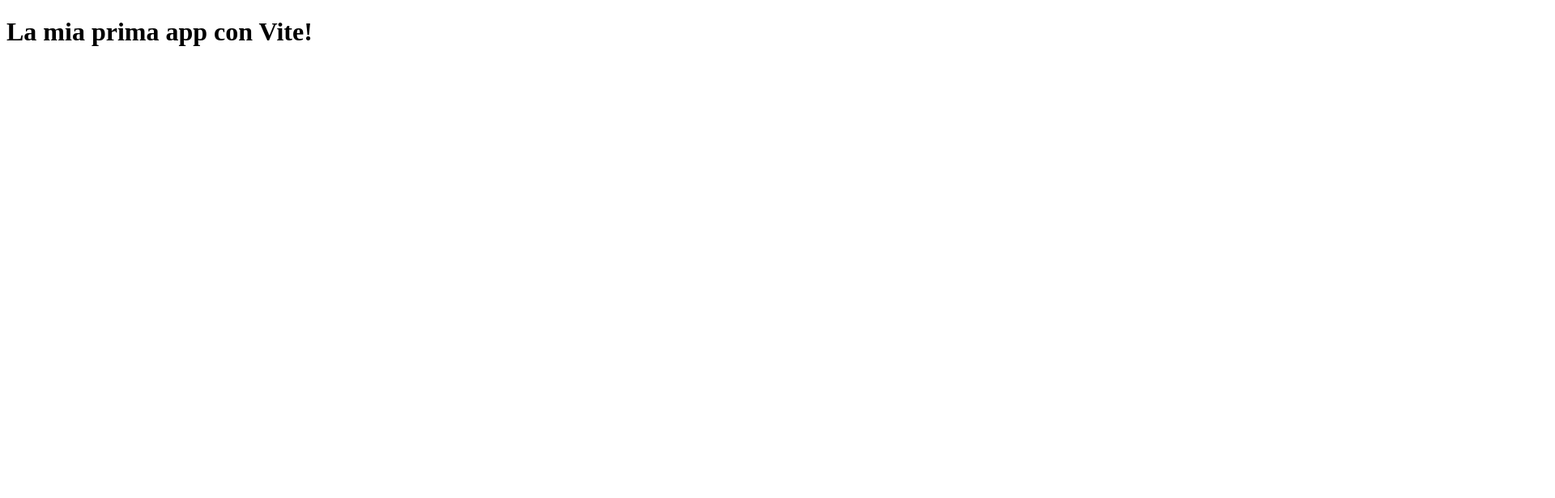
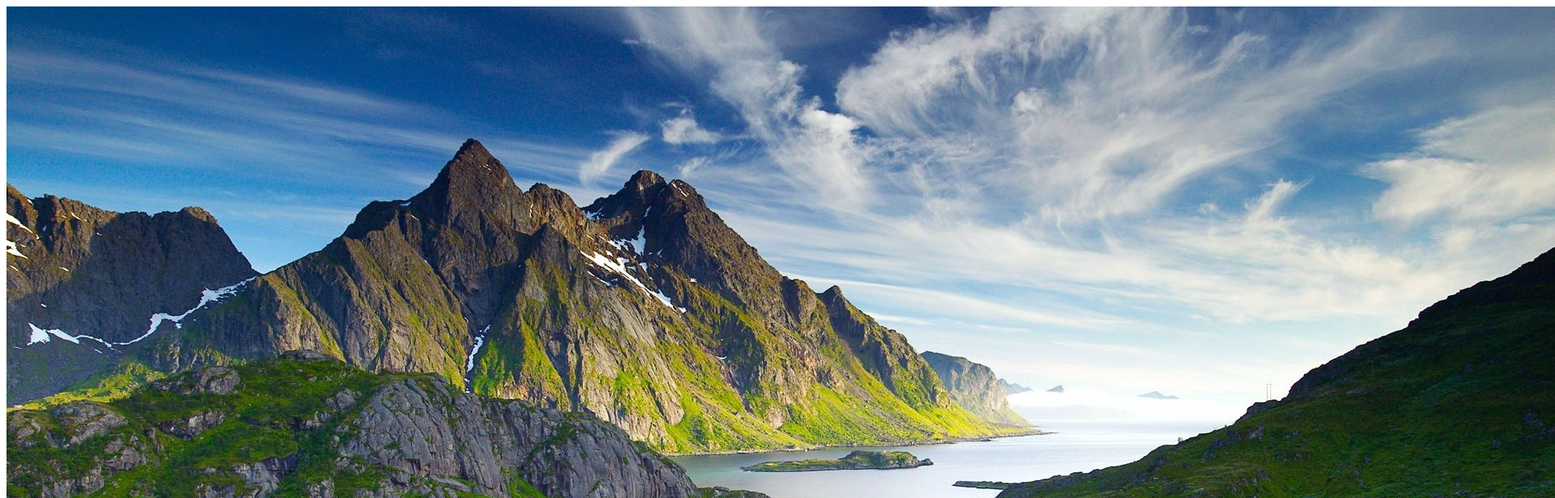
Before and after one commit to SantiGalvan/vite-hello-world, a Vue app: page / in a window 1280 px wide. Shown: the top 616 px of the page at 81% size, 1920 px wide, since content can reach past the window. Built offline with nearby package versions, Linux system fonts and the light colour scheme.

Commit message:
added img in App

```diff
--- a/src/App.vue
+++ b/src/App.vue
@@ -1,15 +1,18 @@
 <script>
 import AppTitle from './components/AppTitle.vue'
+import AppHero from './components/AppHero.vue'
 
 export default {
     name: 'MyApp',
     components: {
-        AppTitle
+        AppTitle,
+        AppHero
     }
 };
 </script>
 
 <template>
+    <AppHero />
     <AppTitle />
 </template>
 
```
